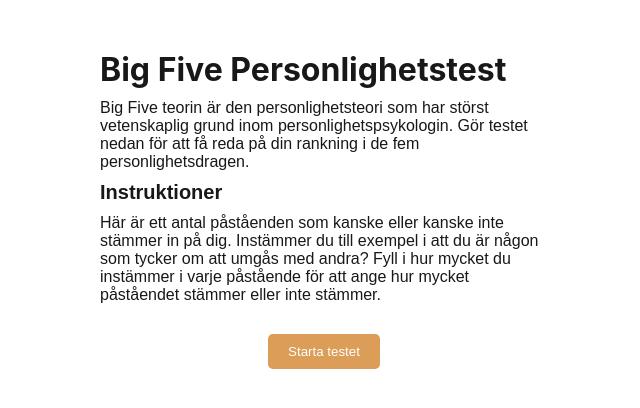
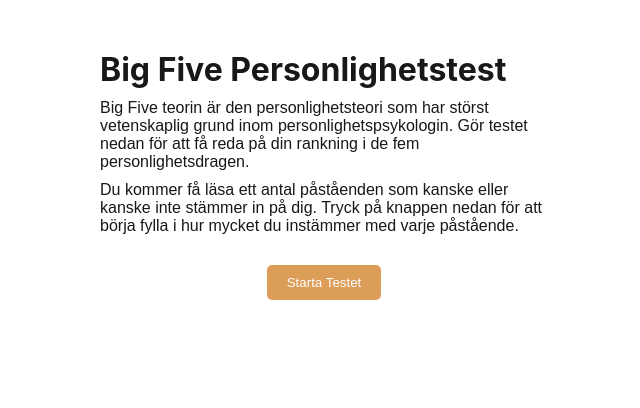
Before and after one commit to Mattssonm/bigFivePersonlighetstest, a React (Create React App) app: page / in a window 1280 px wide. Shown: the top 408 px of the page, without its empty margins (316-956 px from the left). Built offline with nearby package versions, Linux system fonts and the light colour scheme.

Commit message:
Add comments, logic folder and change general folder to sitewide

```diff
--- a/src/App.css
+++ b/src/App.css
@@ -10,7 +10,6 @@ body {
   color: rgb(24, 24, 24);
   background-color: #FFFFFF;
 }
-
 
 p {
   margin: 10px 0;
--- a/src/components/introduction/Introduction.js
+++ b/src/components/introduction/Introduction.js
@@ -1,7 +1,6 @@
 import React from 'react'
 import './Introduction.css'
-import Introtext from './Introtext'
-import Button from '../general/Button'
+import Button from '../sitewide/Button'
 
 export default function Introduction(props) {
 
@@ -13,10 +12,9 @@ export default function Introduction(props) {
 		<div className="instructions">
 			<h1>Big Five Personlighetstest</h1>
       <p>Big Five teorin är den personlighetsteori som har störst vetenskaplig grund inom personlighetspsykologin. Gör testet nedan för att få reda på din rankning i de fem personlighetsdragen. </p>
-      <h3>Instruktioner</h3>
-			<Introtext />
+      <p>Du kommer få läsa ett antal påståenden som kanske eller kanske inte stämmer in på dig. Tryck på knappen nedan för att börja fylla i hur mycket du instämmer med varje påstående.</p>
       <div className="flex-center">
-        <Button text={"Starta testet"} handleClick={handleClick} />
+        <Button text={"Starta Testet"} handleClick={handleClick} />
       </div>
 		</div>
 	)
--- a/src/components/introduction/Introtext.js
+++ /dev/null
@@ -1,12 +0,0 @@
-import React from 'react'
-import './Introduction.css'
-
-export default function Introtext() {
-	return (
-		<p>
-			Här är ett antal påståenden som kanske eller kanske inte stämmer in på dig. Instämmer du till
-			exempel i att du är någon som tycker om att umgås med andra? Fyll i hur mycket du instämmer i varje
-			påstående för att ange hur mycket påståendet stämmer eller inte stämmer.
-		</p>
-	)
-}
--- a/src/components/personalitytest/Answerbuttons.js
+++ b/src/components/personalitytest/Answerbuttons.js
@@ -9,13 +9,37 @@ export default function Answerbuttons(props) {
     props.updateAnswers(props.index, num)
   }
 
+  /*
+  Each button calls handleClick with a number corresponding to how much they agree with
+  the statement. If the state answers object is filled in with the same number as this button
+  render buttonFull. Else, render buttonEmpty.
+  */
   return (
 		<div className="flex-center buttonsContainer">
-			<img onClick={() => handleClick(1)} src={props.getAnswers[props.index] === 1 ? buttonFull : buttonEmpty} />
-			<img onClick={() => handleClick(2)} src={props.getAnswers[props.index] === 2 ? buttonFull : buttonEmpty}/>
-			<img onClick={() => handleClick(3)} src={props.getAnswers[props.index] === 3 ? buttonFull : buttonEmpty}/>
-			<img onClick={() => handleClick(4)} src={props.getAnswers[props.index] === 4 ? buttonFull : buttonEmpty}/>
-			<img onClick={() => handleClick(5)} src={props.getAnswers[props.index] === 5 ? buttonFull : buttonEmpty}/>
+      <img
+        onClick={() => handleClick(5)}
+        src={props.getAnswers[props.index] === 5 ? buttonFull : buttonEmpty}
+        alt="5"
+      />
+      <img
+        onClick={() => handleClick(4)}
+        src={props.getAnswers[props.index] === 4 ? buttonFull : buttonEmpty}
+        alt="4"
+      />
+      <img
+        onClick={() => handleClick(3)}
+        src={props.getAnswers[props.index] === 3 ? buttonFull : buttonEmpty}
+        alt="3"
+      />
+      <img
+        onClick={() => handleClick(2)}
+        src={props.getAnswers[props.index] === 2 ? buttonFull : buttonEmpty}
+        alt="2"
+      />
+      <img
+        onClick={() => handleClick(1)}
+        src={props.getAnswers[props.index] === 1 ? buttonFull : buttonEmpty}
+        alt="1"/>
 		</div>
 	)
 }
--- a/src/components/personalitytest/Personalitytest.js
+++ b/src/components/personalitytest/Personalitytest.js
@@ -2,18 +2,19 @@ import React, { useState } from 'react'
 import './Personalitytest.css'
 
 import Statementlist from './Statementlist'
-import Button from '../general/Button'
+import Button from '../sitewide/Button'
 import Progressbar from './Progressbar'
 
 export default function Personalitytest(props) {
+
   function handleClick() {
     props.updatePage("results")
   }
+
   return (
     <div>
       <Statementlist updateAnswers={props.updateAnswers} getAnswers={props.getAnswers} />
       <div className="flex-center">
-        {/* <Button text={"Nästa"} /> */}
         <Button text={"Visa resultat"} handleClick={handleClick} />
       </div>
       <Progressbar />
--- a/src/components/personalitytest/Statementlist.js
+++ b/src/components/personalitytest/Statementlist.js
@@ -51,9 +51,8 @@ export default function Statementlist(props) {
     44: "Har en utvecklad smak för konst, musik eller litteratur"
   }
 
+  //loop over every object entry and return Statement
   const jsx = Object.entries(statements).map(([key, value]) => {
-    // Pretty straightforward - use key for the key and value for the value.
-    // Just to clarify: unlike object destructuring, the parameter names don't matter here.
     return <Statement index={key} statement={value} updateAnswers={props.updateAnswers} getAnswers={props.getAnswers} />
   })
 
```
Also changed, not shown: src/App.js (+29 -1 lines), src/components/sitewide/Button.js (renamed from src/components/general/Button.js), src/components/sitewide/General.css (renamed from src/components/general/General.css), src/logic/calculateResults.js (added).
